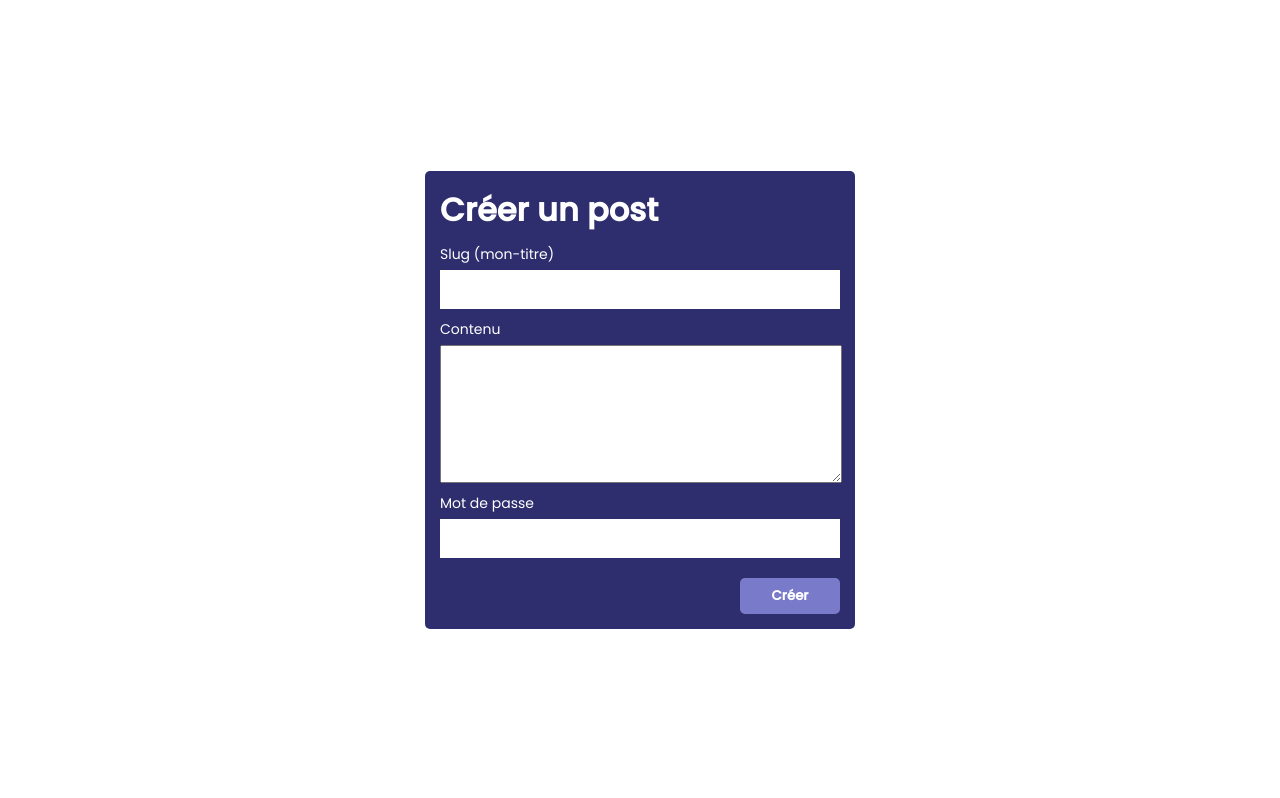
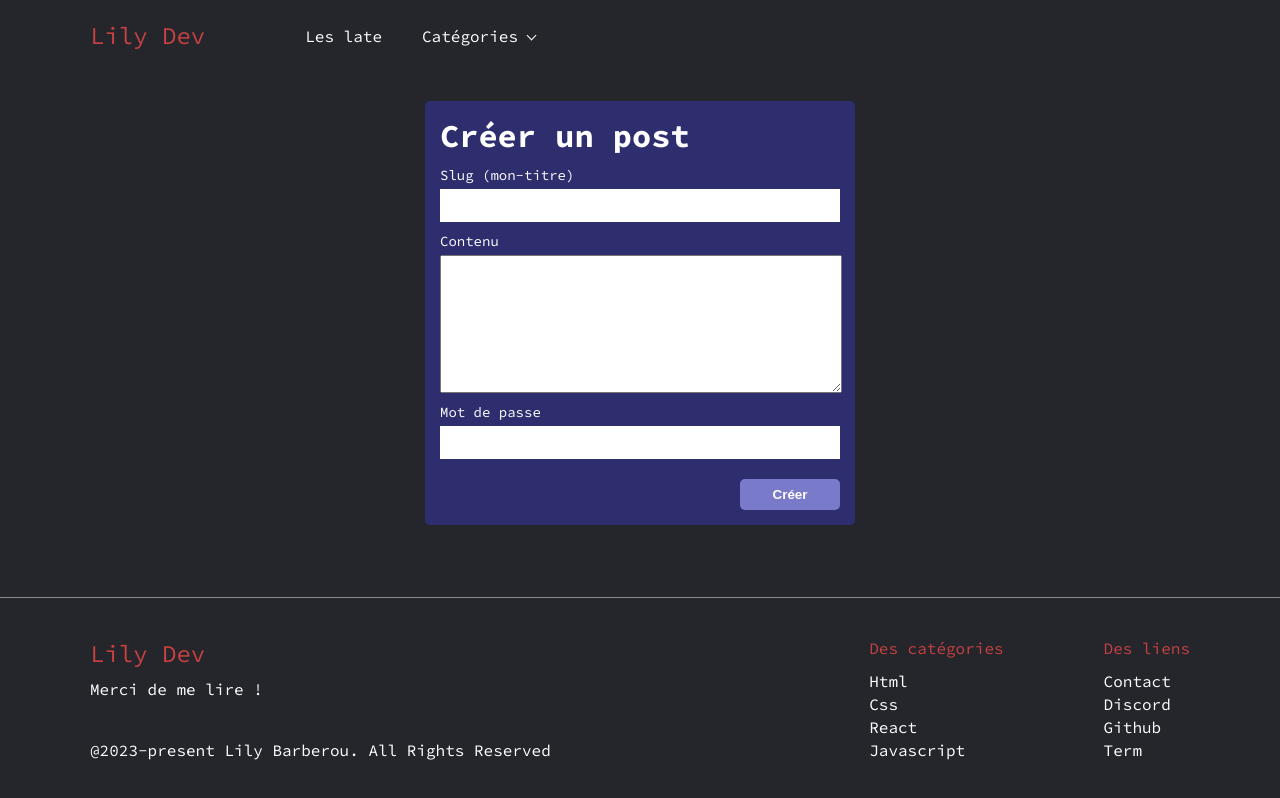
Before and after one commit to lilybarberou/blog-app, a Next.js app: page /create in a window 1280 px wide. Built offline with nearby package versions, Linux system fonts and the light colour scheme; no server answers.

Commit message:
feat - app layout

```diff
--- /dev/null
+++ b/components/Footer.jsx
@@ -0,0 +1,91 @@
+import Link from 'next/link';
+import styled from 'styled-components';
+
+const Footer = () => {
+    const copyDiscord = () => {};
+
+    return (
+        <S.Container>
+            <S.Content>
+                <S.LeftContent>
+                    <S.Logo>Lily Dev</S.Logo>
+                    <span>Merci de me lire !</span>
+                    <span>@2023-present Lily Barberou. All Rights Reserved</span>
+                </S.LeftContent>
+                <S.RightContent>
+                    <S.Column>
+                        <span>Des catégories</span>
+                        <Link href=''>Html</Link>
+                        <Link href=''>Css</Link>
+                        <Link href=''>React</Link>
+                        <Link href=''>Javascript</Link>
+                    </S.Column>
+                    <S.Column>
+                        <span>Des liens</span>
+                        <Link href='mailto:lily.barberou@gmail.com'>Contact</Link>
+                        <span onClick={copyDiscord}>Discord</span>
+                        <Link href='https://github.com/Nahay'>Github</Link>
+                        <Link href=''>Term</Link>
+                    </S.Column>
+                </S.RightContent>
+            </S.Content>
+        </S.Container>
+    );
+};
+
+export default Footer;
+
+const S = {};
+S.Container = styled.div`
+    display: flex;
+    justify-content: center;
+    border-top: ${({ theme }) => theme.border};
+    padding: 40px 0;
+    position: absolute;
+    width: 100%;
+    bottom: 0;
+`;
+
+S.Content = styled.div`
+    display: flex;
+    justify-content: space-between;
+    width: 100%;
+    max-width: 1100px;
+    padding: 0 40px;
+
+    & > div {
+        display: flex;
+    }
+`;
+
+S.LeftContent = styled.div`
+    display: flex;
+    flex-direction: column;
+
+    & > span:last-child {
+        margin-top: auto;
+    }
+`;
+
+S.RightContent = styled.div`
+    display: flex;
+    gap: 100px;
+`;
+
+S.Logo = styled.span`
+    color: ${({ theme }) => theme.primary};
+    font-size: 24px;
+    margin-bottom: 10px;
+`;
+
+S.Column = styled.div`
+    display: flex;
+    flex-direction: column;
+    gap: 3px;
+
+    & > span:first-child {
+        color: ${({ theme }) => theme.primary};
+        font-size: 16px;
+        margin-bottom: 10px;
+    }
+`;
--- /dev/null
+++ b/components/Navigation.jsx
@@ -0,0 +1,89 @@
+import Link from 'next/link';
+import styled from 'styled-components';
+
+const Navigation = () => {
+    return (
+        <S.Container>
+            <S.Logo href='/'>Lily Dev</S.Logo>
+            <S.Links>
+                <Link href='/posts/late'>Les late</Link>
+                <S.CategoryLabel>
+                    <span>Catégories</span>
+                    <span className='arrow'></span>
+                    <S.CategoriesContainer>
+                        <S.Categories>
+                            <Link href=''>Html</Link>
+                            <Link href=''>Css</Link>
+                            <Link href=''>Javascript</Link>
+                            <Link href=''>React</Link>
+                            <Link href=''>Next.js</Link>
+                        </S.Categories>
+                    </S.CategoriesContainer>
+                </S.CategoryLabel>
+            </S.Links>
+        </S.Container>
+    );
+};
+
+export default Navigation;
+
+const S = {};
+S.Container = styled.div`
+    display: flex;
+    align-items: center;
+    width: 100%;
+    margin-bottom: 50px;
+`;
+
+S.Logo = styled(Link)`
+    color: ${({ theme }) => theme.primary};
+    font-size: 24px;
+    margin-right: 100px;
+`;
+
+S.Links = styled.div`
+    display: flex;
+    gap: 40px;
+`;
+
+S.CategoryLabel = styled.div`
+    position: relative;
+    display: flex;
+    align-items: center;
+    gap: 10px;
+
+    &:hover > div {
+        display: flex;
+    }
+
+    & > span:first-child {
+        pointer-events: none;
+    }
+    // arrow
+    & > .arrow {
+        display: block;
+        border-top: 1px solid white;
+        border-left: 1px solid white;
+        height: 6px;
+        width: 6px;
+        transform: rotate(225deg);
+    }
+`;
+
+S.CategoriesContainer = styled.div`
+    display: none;
+    position: absolute;
+    top: 100%;
+    padding-top: 10px;
+`;
+
+S.Categories = styled.div`
+    background: #ffffff24;
+    width: 200px;
+    height: 80px;
+    padding: 10px;
+    border: ${({ theme }) => theme.border};
+    display: flex;
+    flex-wrap: wrap;
+    flex-direction: column;
+`;
--- a/pages/_app.js
+++ b/pages/_app.js
@@ -1,7 +1,9 @@
 import axios from 'axios';
-import { createGlobalStyle, ThemeProvider } from 'styled-components';
+import styled, { createGlobalStyle, ThemeProvider } from 'styled-components';
 import { ToastContainer } from 'react-toastify';
 import 'react-toastify/dist/ReactToastify.css';
+import Navigation from '../components/Navigation';
+import Footer from '../components/Footer';
 
 axios.defaults.baseURL = `${process.env.NEXT_PUBLIC_API_URL}/`;
 
@@ -9,23 +11,31 @@ function MyApp({ Component, pageProps }) {
     return (
         <ThemeProvider theme={globalTheme}>
             <ToastContainer />
-            <Component {...pageProps} />
             <GlobalStyle />
+            <S.Container>
+                <Navigation />
+                <Component {...pageProps} />
+            </S.Container>
+            <Footer />
         </ThemeProvider>
     );
 }
 
 export default MyApp;
 
-const globalTheme = {};
+const globalTheme = {
+    background: '#25262C',
+    primary: '#C64141',
+    grey: '#787878',
+    border: '1px solid #8D8D8D',
+};
 
 const GlobalStyle = createGlobalStyle`
     body {
-        font-family: 'Poppins', sans-serif;
-        display: flex;
-        min-height: 100vh;
-        justify-content: center;
-        align-items: center;
+        font-family: 'Source Code Pro', monospace;
+        padding-top: 20px;
+        background: ${({ theme }) => theme.background};
+        color: white;
     }
 
     * {
@@ -35,5 +45,13 @@ const GlobalStyle = createGlobalStyle`
 
     a {
         text-decoration: none;
+        color: white;
     }
 `;
+
+const S = {};
+S.Container = styled.div`
+    max-width: 1100px;
+    padding: 0 40px;
+    margin: auto;
+`;
--- a/pages/_document.js
+++ b/pages/_document.js
@@ -17,8 +17,8 @@ export default function Document() {
                 <meta name='description' content='' />
 
                 <link rel='preconnect' href='https://fonts.googleapis.com' />
-                <link rel='preconnect' href='https://fonts.gstatic.com' crossOrigin={true} />
-                <link href='https://fonts.googleapis.com/css2?family=Poppins:wght@300;400;500&display=swap' rel='stylesheet' />
+                <link rel='preconnect' href='https://fonts.gstatic.com' crossorigin />
+                <link href='https://fonts.googleapis.com/css2?family=Source+Code+Pro:wght@400;500;700&display=swap' rel='stylesheet' />
             </Head>
             <body>
                 <Main />
```
